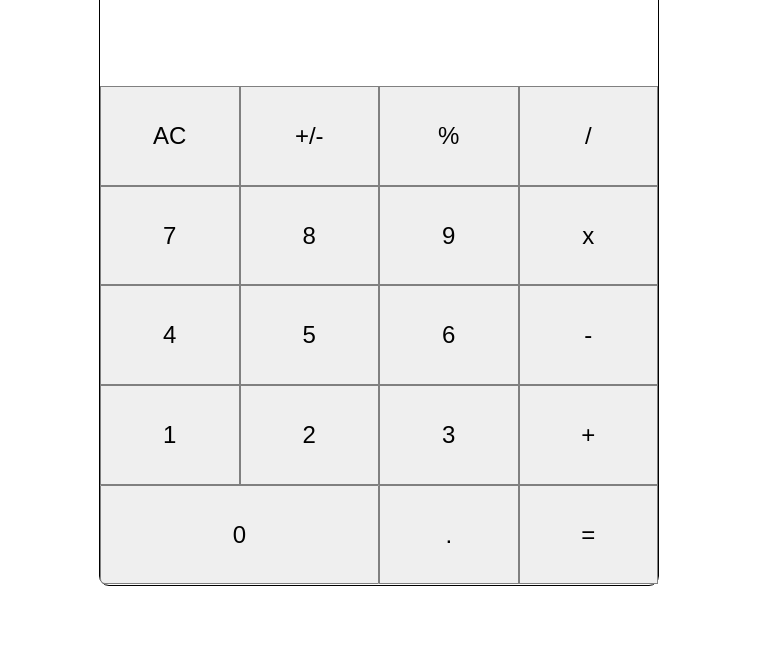
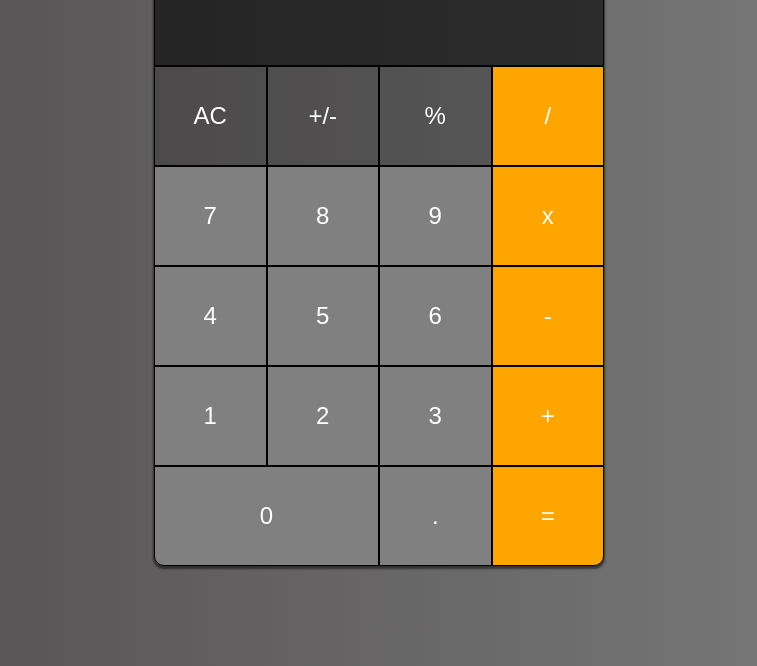
Before and after one commit to dctablac/Calculator, a plain HTML site: page index.html in a window 1280 px wide. Shown: the part 134-800 px from the top of the page, without its empty margins (261-1018 px from the left). Drawn offline with Linux system fonts and the light colour scheme.

Commit message:
More CSS, styled like Apple calculator

```diff
--- a/index.html
+++ b/index.html
@@ -8,7 +8,6 @@
     <title>Calculator</title>
 </head>
 <body>
-    <h1>Calculator!</h1>
     <div id="calculator">
         <div class="row">
             <div id="answer-box"></div>
--- a/style.css
+++ b/style.css
@@ -5,7 +5,12 @@
 }
 
 :root {
-    --number-button-background-hover: #d9d9d7;
+    background: linear-gradient(to right, #4e4b4b, grey);
+    --number-button-background: grey;
+    --main-operand-background: orange;
+    --top-function-button-background: rgba(0,0,0,20%);
+    --answer-box-background: rgba(0,0,0,60%);
+    --text-color: white;
 }
 
 h1 {
@@ -22,22 +27,38 @@ body {
 
 button {
     font-size: 1.5rem;
-    border: 1px solid grey;
+    border: 1px solid black;
     cursor: pointer;
+    color: var(--text-color);
 }
 
-button:hover {
-    background-color: var(--number-button-background-hover);
+.number, #period {
+    background-color: var(--number-button-background);
+}
+
+#division, #multiply, #subtract, #add, #equals {
+    background-color: var(--main-operand-background);
+}
+
+#ac, #plus_minus, #percent {
+    background-color: var(--top-function-button-background);
 }
 
 #calculator {
     display: flex;
     flex-direction: column;
-    border: 1px solid black;
     width: 50vw;
     height: 75vh;
-    max-width: 560px;
+    max-width: 450px;
+    box-shadow: 0 2px 2px 1px rgba(0,0,0,50%);
     border-radius: 10px;
+}
+
+#answer-box {
+    background-color: var(--answer-box-background);
+    height: 100%;
+    border-radius: 10px 10px 0 0;
+    border: 1px solid black;
 }
 
 .row {
@@ -53,5 +74,9 @@ button:hover {
 
 .row:last-child > .number {
     width: 50%;
-    border-radius: 0 0 0 5px;
+    border-radius: 0 0 0 10px;
 }
+
+#equals {
+    border-radius: 0 0 10px 0;
+}
```
